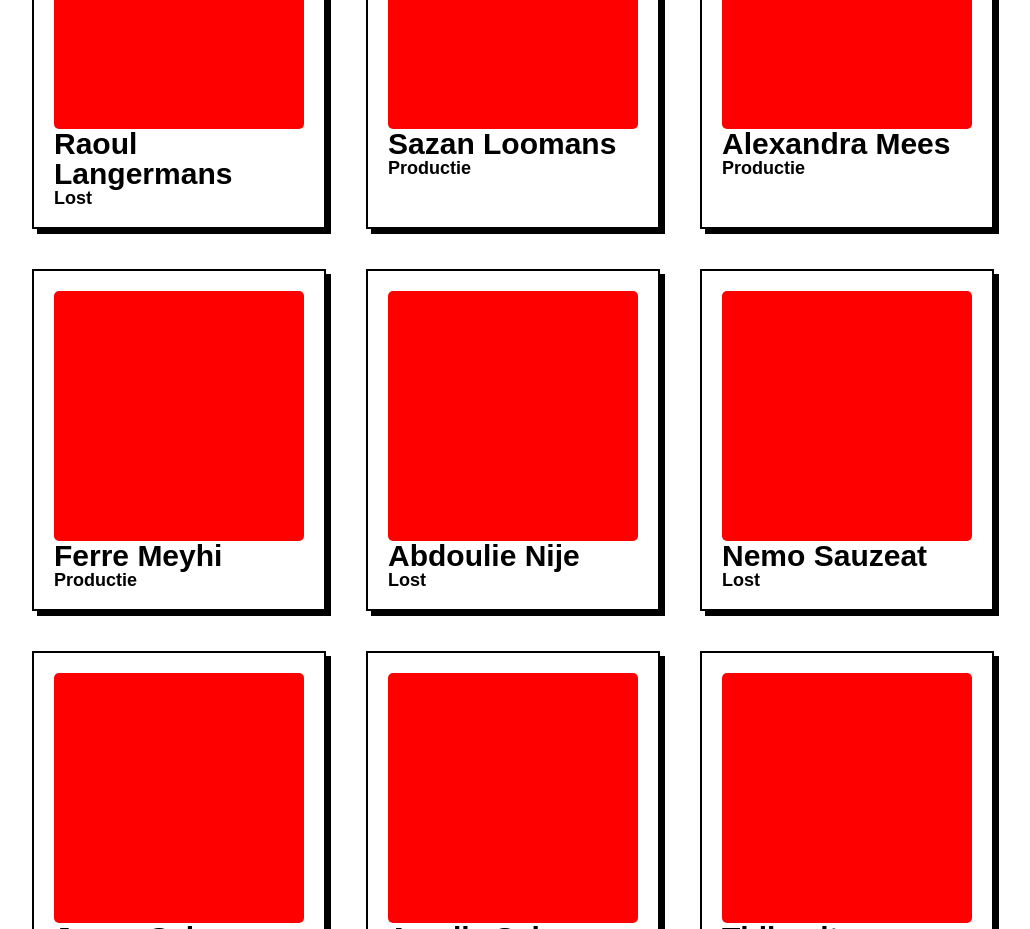
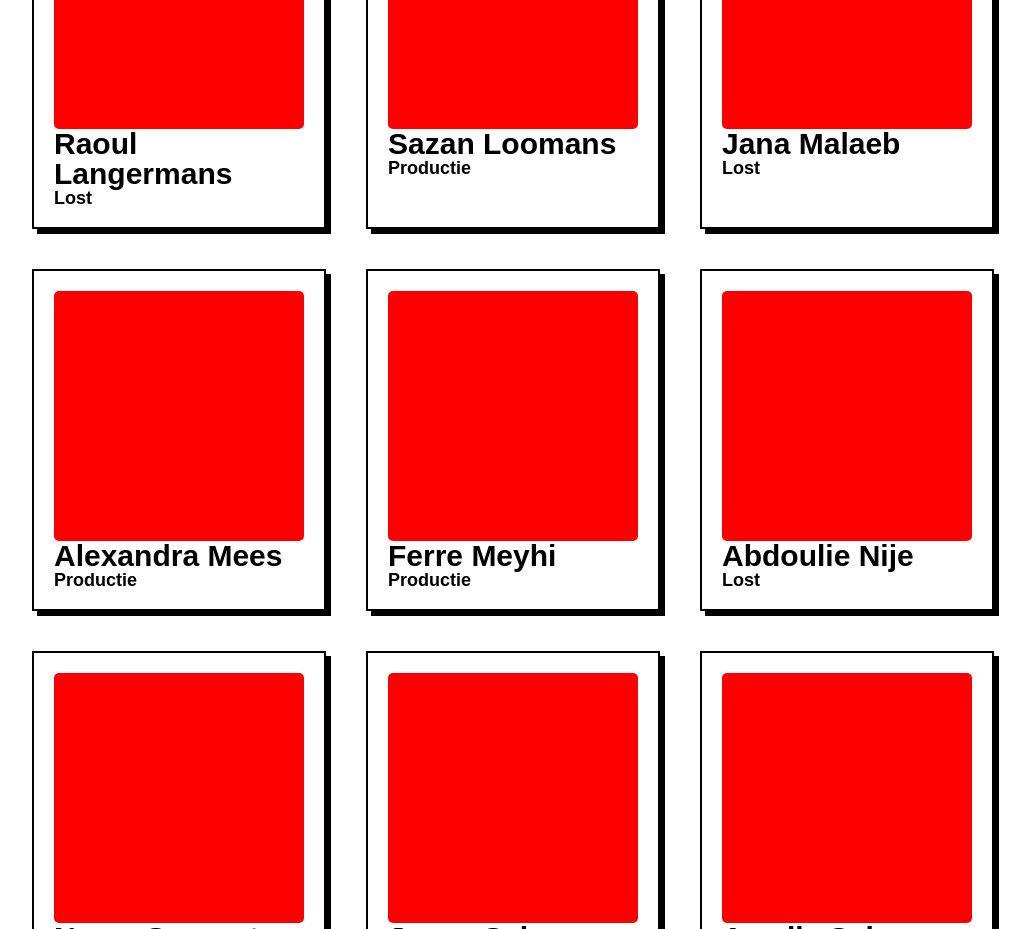
Before and after one commit to MaxTechnics/ritcs-portfolio-blackbox, a Vue app: page /students in a window 1280 px wide. Shown: the part 3240-4169 px from the top of the page, without its empty margins (127-1157 px from the left). Built offline with nearby package versions, Linux system fonts and the light colour scheme; the HTML template or start-up script is replaced by a standard one; a web font is replaced by a local one.

Commit message:
Add lost student

```diff
--- a/src/data/students.ts
+++ b/src/data/students.ts
@@ -318,6 +318,12 @@ export const students: { [name: string]: PortfolioStudent } = {
         first_name: 'Raoul',
         last_name: 'Langermans',
         traject: 'Lost' // TODO verify
+    },
+    'janamalaeb': {
+        id: 'janamalaeb',
+        first_name: 'Jana',
+        last_name: 'Malaeb',
+        traject: 'Lost' // TODO verify
     }
 };
 
```
